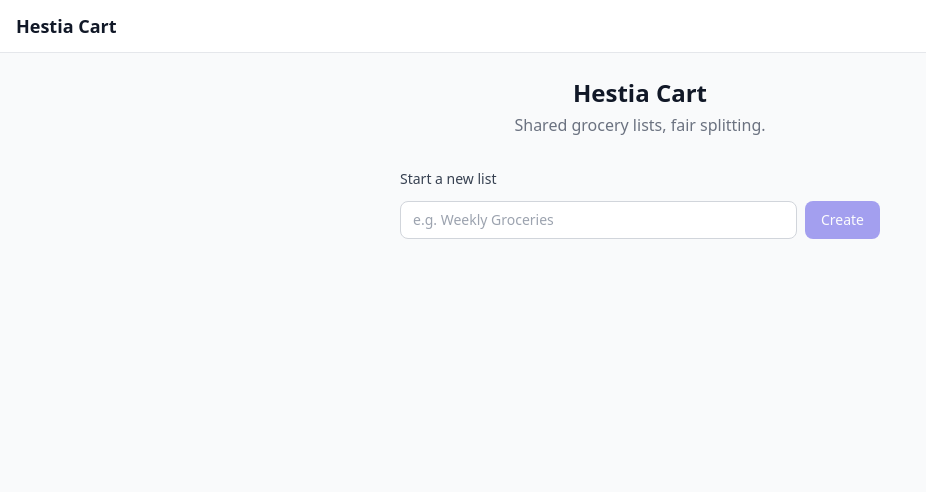
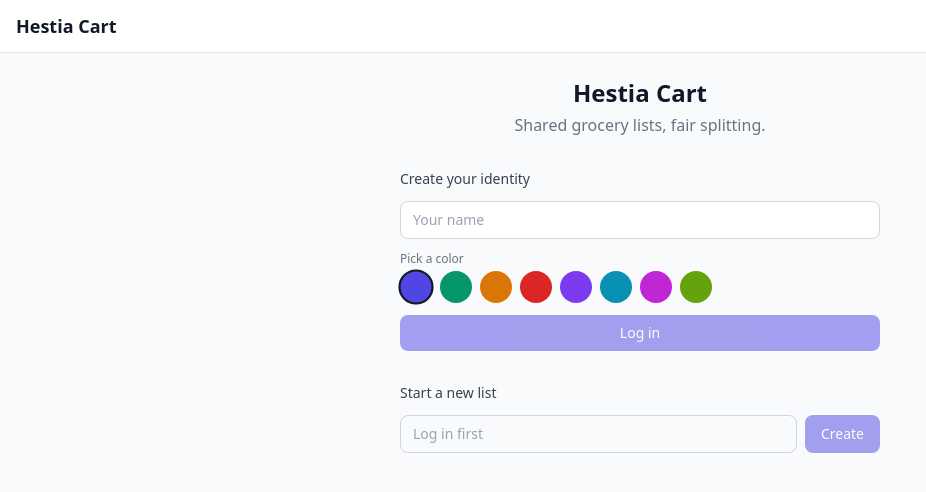
Before and after one commit to VenfiOranai/hestia-cart, a React (Vite) app in the folder client/: page / in a window 1280 px wide. Shown: the top 492 px of the page, without its empty margins (0-926 px from the left). Built offline with nearby package versions, Linux system fonts and the light colour scheme; what shared would draw is missing.

Commit message:
login on home + see my lists

```diff
--- a/client/src/api/index.ts
+++ b/client/src/api/index.ts
@@ -1,6 +1,6 @@
 export { ApiRequestError } from "./client";
 export { getHealth } from "./health";
-export { createUser, getUser } from "./users";
+export { createUser, getUser, getUserLists } from "./users";
 export {
   createList,
   getList,
--- a/client/src/api/users.ts
+++ b/client/src/api/users.ts
@@ -1,4 +1,4 @@
-import type { CreateUserBody, User } from "shared";
+import type { CreateUserBody, ListSummary, User } from "shared";
 import { request } from "./client";
 
 export function createUser(data: CreateUserBody) {
@@ -11,3 +11,7 @@ export function createUser(data: CreateUserBody) {
 export function getUser(id: number) {
   return request<User>(`/api/users/${id}`);
 }
+
+export function getUserLists(userId: number) {
+  return request<ListSummary[]>(`/api/users/${userId}/lists`);
+}
--- a/client/src/pages/HomePage.tsx
+++ b/client/src/pages/HomePage.tsx
@@ -1,7 +1,18 @@
-import { useState } from "react";
-import { useNavigate } from "react-router-dom";
-import { addMember, createList } from "../api";
-import type { User } from "shared";
+import { useEffect, useState } from "react";
+import { Link, useNavigate } from "react-router-dom";
+import { addMember, createList, createUser, getUserLists } from "../api";
+import type { ListSummary, User } from "shared";
+
+const COLORS = [
+  "#4f46e5", // indigo
+  "#059669", // emerald
+  "#d97706", // amber
+  "#dc2626", // red
+  "#7c3aed", // violet
+  "#0891b2", // cyan
+  "#c026d3", // fuchsia
+  "#65a30d", // lime
+];
 
 function getSavedUser(): User | null {
   const raw = localStorage.getItem("hestia-user");
@@ -10,29 +21,71 @@ function getSavedUser(): User | null {
 
 export default function HomePage() {
   const navigate = useNavigate();
+  const [savedUser, setSavedUser] = useState<User | null>(getSavedUser);
+
+  // Login form state
+  const [loginName, setLoginName] = useState("");
+  const [loginColor, setLoginColor] = useState(COLORS[0]);
+  const [loggingIn, setLoggingIn] = useState(false);
+  const [loginError, setLoginError] = useState<string | null>(null);
+
+  // Create list state
   const [listName, setListName] = useState("");
   const [creating, setCreating] = useState(false);
-  const [error, setError] = useState<string | null>(null);
+  const [createError, setCreateError] = useState<string | null>(null);
 
-  const savedUser = getSavedUser();
+  // My lists
+  const [myLists, setMyLists] = useState<ListSummary[]>([]);
+  const [listsLoading, setListsLoading] = useState(false);
 
-  async function handleCreate(e: React.FormEvent) {
+  // Fetch the user's lists whenever identity changes
+  useEffect(() => {
+    if (!savedUser) {
+      setMyLists([]);
+      return;
+    }
+    setListsLoading(true);
+    getUserLists(savedUser.id)
+      .then(setMyLists)
+      .catch(() => setMyLists([]))
+      .finally(() => setListsLoading(false));
+  }, [savedUser]);
+
+  async function handleLogin(e: React.FormEvent) {
     e.preventDefault();
-    if (!listName.trim()) return;
+    if (!loginName.trim()) return;
+    setLoggingIn(true);
+    setLoginError(null);
+
+    try {
+      const user = await createUser({ name: loginName.trim(), color: loginColor });
+      localStorage.setItem("hestia-user", JSON.stringify(user));
+      setSavedUser(user);
+      setLoginName("");
+    } catch (err) {
+      setLoginError(err instanceof Error ? err.message : "Failed to create user");
+    } finally {
+      setLoggingIn(false);
+    }
+  }
+
+  function handleLogout() {
+    localStorage.removeItem("hestia-user");
+    setSavedUser(null);
+  }
+
+  async function handleCreateList(e: React.FormEvent) {
+    e.preventDefault();
+    if (!listName.trim() || !savedUser) return;
     setCreating(true);
-    setError(null);
+    setCreateError(null);
 
     try {
       const list = await createList({ name: listName.trim() });
-
-      // Auto-add the creator as a member if we have a saved identity.
-      if (savedUser) {
-        await addMember(list.id, savedUser.id);
-      }
-
+      await addMember(list.id, savedUser.id);
       navigate(`/list/${list.id}`);
     } catch (err) {
-      setError(err instanceof Error ? err.message : "Failed to create list");
+      setCreateError(err instanceof Error ? err.message : "Failed to create list");
       setCreating(false);
     }
   }
@@ -40,27 +93,75 @@ export default function HomePage() {
   return (
     <div className="space-y-8">
       <div className="text-center">
-        <h1 className="text-2xl font-bold text-gray-900 mb-1">
-          Hestia Cart
-        </h1>
-        <p className="text-gray-500">
-          Shared grocery lists, fair splitting.
-        </p>
-        {savedUser && (
-          <p className="text-sm text-gray-400 mt-2">
-            Logged in as{" "}
+        <h1 className="text-2xl font-bold text-gray-900 mb-1">Hestia Cart</h1>
+        <p className="text-gray-500">Shared grocery lists, fair splitting.</p>
+      </div>
+
+      {/* Identity section */}
+      {savedUser ? (
+        <div className="rounded-lg border border-gray-200 bg-white p-4 flex items-center justify-between">
+          <div className="flex items-center gap-2">
             <span
-              className="font-semibold"
-              style={{ color: savedUser.color }}
-            >
+              className="w-3 h-3 rounded-full shrink-0"
+              style={{ backgroundColor: savedUser.color }}
+            />
+            <span className="text-sm font-medium text-gray-900">
               {savedUser.name}
             </span>
-          </p>
-        )}
-      </div>
+          </div>
+          <button
+            onClick={handleLogout}
+            className="text-sm text-gray-400 hover:text-gray-600"
+          >
+            Log out
+          </button>
+        </div>
+      ) : (
+        <form onSubmit={handleLogin} className="space-y-3">
+          <label className="block text-sm font-medium text-gray-700">
+            Create your identity
+          </label>
+          <input
+            type="text"
+            value={loginName}
+            onChange={(e) => setLoginName(e.target.value)}
+            placeholder="Your name"
+            className="w-full rounded-lg border border-gray-300 px-3 py-2 text-sm focus:outline-none focus:ring-2 focus:ring-indigo-500 focus:border-indigo-500"
+          />
+          <div>
+            <label className="block text-xs font-medium text-gray-500 mb-1">
+              Pick a color
+            </label>
+            <div className="flex gap-2 flex-wrap">
+              {COLORS.map((c) => (
+                <button
+                  key={c}
+                  type="button"
+                  onClick={() => setLoginColor(c)}
+                  className={`w-8 h-8 rounded-full border-2 transition-all ${
+                    loginColor === c
+                      ? "border-gray-900 scale-110"
+                      : "border-transparent hover:scale-105"
+                  }`}
+                  style={{ backgroundColor: c }}
+                  aria-label={c}
+                />
+              ))}
+            </div>
+          </div>
+          <button
+            type="submit"
+            disabled={loggingIn || !loginName.trim()}
+            className="w-full rounded-lg bg-indigo-600 px-4 py-2 text-sm font-medium text-white hover:bg-indigo-700 disabled:opacity-50 disabled:cursor-not-allowed"
+          >
+            {loggingIn ? "Creating..." : "Log in"}
+          </button>
+          {loginError && <p className="text-red-600 text-sm">{loginError}</p>}
+        </form>
+      )}
 
       {/* Create a new list */}
-      <form onSubmit={handleCreate} className="space-y-3">
+      <form onSubmit={handleCreateList} className="space-y-3">
         <label
           htmlFor="list-name"
           className="block text-sm font-medium text-gray-700"
@@ -73,19 +174,53 @@ export default function HomePage() {
             type="text"
             value={listName}
             onChange={(e) => setListName(e.target.value)}
-            placeholder="e.g. Weekly Groceries"
-            className="flex-1 rounded-lg border border-gray-300 px-3 py-2 text-sm focus:outline-none focus:ring-2 focus:ring-indigo-500 focus:border-indigo-500"
+            placeholder={savedUser ? "e.g. Weekly Groceries" : "Log in first"}
+            disabled={!savedUser}
+            className="flex-1 rounded-lg border border-gray-300 px-3 py-2 text-sm focus:outline-none focus:ring-2 focus:ring-indigo-500 focus:border-indigo-500 disabled:bg-gray-50 disabled:text-gray-400"
           />
           <button
             type="submit"
-            disabled={creating || !listName.trim()}
+            disabled={creating || !listName.trim() || !savedUser}
             className="rounded-lg bg-indigo-600 px-4 py-2 text-sm font-medium text-white hover:bg-indigo-700 disabled:opacity-50 disabled:cursor-not-allowed"
           >
             {creating ? "Creating..." : "Create"}
           </button>
         </div>
-        {error && <p className="text-red-600 text-sm">{error}</p>}
+        {createError && <p className="text-red-600 text-sm">{createError}</p>}
       </form>
+
+      {/* My lists */}
+      {savedUser && (
+        <div className="space-y-3">
+          <h2 className="text-sm font-medium text-gray-700">My lists</h2>
+          {listsLoading ? (
+            <p className="text-sm text-gray-400">Loading...</p>
+          ) : myLists.length === 0 ? (
+            <p className="text-sm text-gray-400">
+              No lists yet. Create one or join via a share link.
+            </p>
+          ) : (
+            <ul className="space-y-2">
+              {myLists.map((list) => (
+                <li key={list.id}>
+                  <Link
+                    to={`/list/${list.id}`}
+                    className="block rounded-lg border border-gray-200 bg-white px-4 py-3 hover:border-indigo-300 hover:bg-indigo-50 transition-colors"
+                  >
+                    <p className="text-sm font-medium text-gray-900">
+                      {list.name}
+                    </p>
+                    <p className="text-xs text-gray-400 mt-0.5">
+                      {list.memberCount} member{list.memberCount !== 1 && "s"} &middot;{" "}
+                      {list.itemCount} item{list.itemCount !== 1 && "s"}
+                    </p>
+                  </Link>
+                </li>
+              ))}
+            </ul>
+          )}
+        </div>
+      )}
     </div>
   );
 }
```
Also changed, not shown: 2 other files (tests, documents, lock files or other folders).
